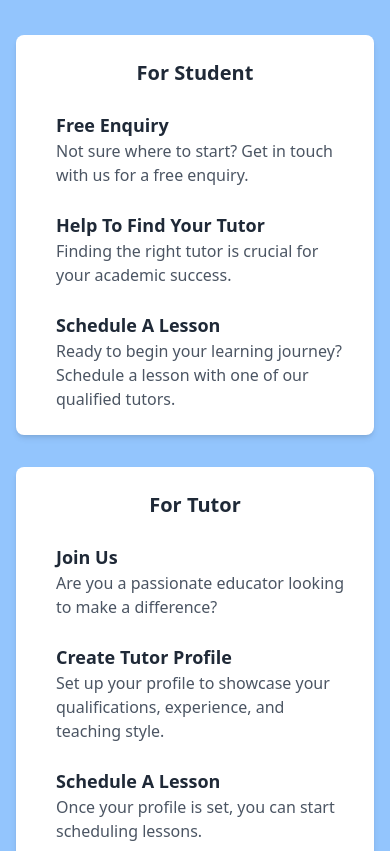
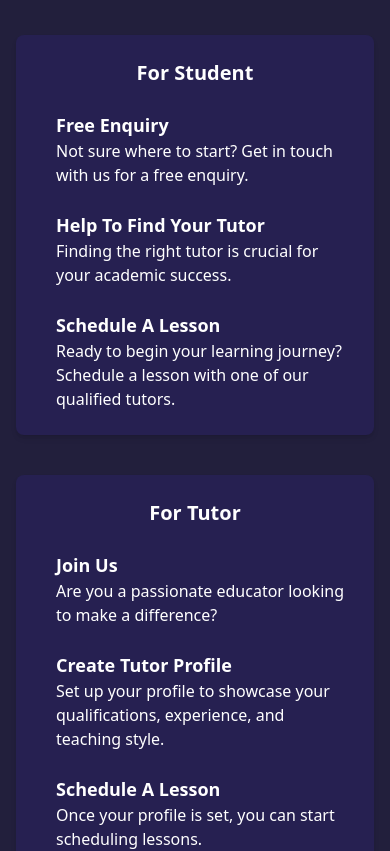
Before and after one commit to Amankrsingh58/Final_Project, a React (Create React App) app in the folder frontend/: page / in a window 390 px wide. Shown: the part 3860-4711 px from the top of the page. Built offline with nearby package versions, Linux system fonts and the light colour scheme.

Commit message:
Workprocees card update

```diff
--- a/frontend/src/components/WorkProcess.js
+++ b/frontend/src/components/WorkProcess.js
@@ -2,56 +2,49 @@ import React from 'react';
 
 const WorkProcess = () => {
   return (
-    <div className="bg-blue-300  py-12 px-4 lg:px-16">
-      <h2 className="text-center text-sm font-semibold text uppercase mb-2">
+    <div className="bg-[#221F3C] py-12 px-4 lg:px-16">
+      <h2 className="text-center text-sm font-semibold text-white uppercase mb-2">
         Work Process
       </h2>
-      <h1 className="text-center text-3xl lg:text-4xl font-bold text-gray-800 mb-10">
+      <h1 className="text-center text-white text-3xl lg:text-4xl font-bold mb-10">
         We Work Best When We Work Together
       </h1>
 
-    <div className=' h-auto flex lg:justify-between xs:flex-col lg:flex-row'>
-
-      <div className="bg-white shadow-md rounded-lg p-6 mb-8 lg:mb-12 w-[45%] xs:w-full lg:w-[45%]">
-        <h3 className="text-xl font-bold text-gray-800 mb-6 text-center lg:text-left">
+      <div className="h-auto flex flex-col lg:flex-row lg:justify-between gap-6">
+        <div className="bg-[#262051] transition-all duration-300 group hover:bg-white hover:shadow-lg lg:hover:scale-105 hover:rounded-lg shadow-md rounded-lg p-6 xs:mb-4 lg:mb-0 w-full lg:w-[45%]">
+          <h3 className="text-xl font-bold text-white mb-6 text-center lg:text-left group-hover:text-[#262051]">
             For Student
           </h3>
           <div className="space-y-6">
-          <div className="flex items-start space-x-4">
-            <div className="text-blue-600">
-              <i className="fas fa-envelope text-2xl"></i>
+            <div className="flex items-start space-x-4 group-hover:text-[#262051]">
+              <div>
+                <i className="fas fa-envelope text-2xl text-white group-hover:text-[#262051]"></i>
               </div>
               <div>
-              <h4 className="text-lg font-semibold text-gray-800">
-                Free Enquiry
-              </h4>
-              <p className="text-gray-600">
+                <h4 className="text-lg font-semibold text-white group-hover:text-[#262051]">Free Enquiry</h4>
+                <p className="text-white group-hover:text-[#262051]">
                   Not sure where to start? Get in touch with us for a free enquiry.
                 </p>
               </div>
             </div>
-          <div className="flex items-start space-x-4">
-            <div className="text-blue-600">
-              <i className="fas fa-user-graduate text-2xl"></i>
+            <div className="flex items-start space-x-4 group-hover:text-[#262051]">
+              <div>
+                <i className="fas fa-user-graduate text-2xl text-white group-hover:text-[#262051]"></i>
               </div>
               <div>
-              <h4 className="text-lg font-semibold text-gray-800">
-                Help To Find Your Tutor
-              </h4>
-              <p className="text-gray-600">
+                <h4 className="text-lg font-semibold text-white group-hover:text-[#262051]">Help To Find Your Tutor</h4>
+                <p className="text-white group-hover:text-[#262051]">
                   Finding the right tutor is crucial for your academic success.
                 </p>
               </div>
             </div>
-          <div className="flex items-start space-x-4">
-            <div className="text-blue-600">
-              <i className="fas fa-calendar-alt text-2xl"></i>
+            <div className="flex items-start space-x-4 group-hover:text-[#262051]">
+              <div>
+                <i className="fas fa-calendar-alt text-2xl text-white group-hover:text-[#262051]"></i>
               </div>
               <div>
-              <h4 className="text-lg font-semibold text-gray-800">
-                Schedule A Lesson
-              </h4>
-              <p className="text-gray-600">
+                <h4 className="text-lg font-semibold text-white group-hover:text-[#262051]">Schedule A Lesson</h4>
+                <p className="text-white group-hover:text-[#262051]">
                   Ready to begin your learning journey? Schedule a lesson with one
                   of our qualified tutors.
                 </p>
@@ -60,45 +53,41 @@ const WorkProcess = () => {
           </div>
         </div>
 
-      <div className="bg-white shadow-md rounded-lg p-6 mb-8 lg:mb-12 w-[45%] xs:w-full lg:w-[45%]">
-        <h3 className="text-xl font-bold text-gray-800 mb-6 text-center lg:text-left">
+        <div className="bg-[#262051] transition-all duration-300 group hover:bg-white hover:shadow-lg lg:hover:scale-105 hover:rounded-lg shadow-md rounded-lg p-6 xs:mb-4 lg:mb-0 w-full lg:w-[45%]">
+          <h3 className="text-xl font-bold text-white mb-6 text-center lg:text-left group-hover:text-[#262051]">
             For Tutor
           </h3>
           <div className="space-y-6">
-          <div className="flex items-start space-x-4">
-            <div className="text-blue-600">
-              <i className="fas fa-user-plus text-2xl"></i>
+            <div className="flex items-start space-x-4 group-hover:text-[#262051]">
+              <div>
+                <i className="fas fa-user-plus text-2xl text-white group-hover:text-[#262051]"></i>
               </div>
               <div>
-              <h4 className="text-lg font-semibold text-gray-800">Join Us</h4>
-              <p className="text-gray-600">
+                <h4 className="text-lg font-semibold text-white group-hover:text-[#262051]">Join Us</h4>
+                <p className="text-white group-hover:text-[#262051]">
                   Are you a passionate educator looking to make a difference?
                 </p>
               </div>
             </div>
-          <div className="flex items-start space-x-4">
-            <div className="text-blue-600">
-              <i className="fas fa-id-badge text-2xl"></i>
+            <div className="flex items-start space-x-4 group-hover:text-[#262051]">
+              <div>
+                <i className="fas fa-id-badge text-2xl text-white group-hover:text-[#262051]"></i>
               </div>
               <div>
-              <h4 className="text-lg font-semibold text-gray-800">
-                Create Tutor Profile
-              </h4>
-              <p className="text-gray-600">
+                <h4 className="text-lg font-semibold text-white group-hover:text-[#262051]">Create Tutor Profile</h4>
+                <p className="text-white group-hover:text-[#262051]">
                   Set up your profile to showcase your qualifications, experience,
                   and teaching style.
                 </p>
               </div>
             </div>
-          <div className="flex items-start space-x-4">
-            <div className="text-blue-600">
-              <i className="fas fa-calendar-alt text-2xl"></i>
+            <div className="flex items-start space-x-4 group-hover:text-[#262051]">
+              <div>
+                <i className="fas fa-calendar-alt text-2xl text-white group-hover:text-[#262051]"></i>
               </div>
               <div>
-              <h4 className="text-lg font-semibold text-gray-800">
-                Schedule A Lesson
-              </h4>
-              <p className="text-gray-600">
+                <h4 className="text-lg font-semibold text-white group-hover:text-[#262051]">Schedule A Lesson</h4>
+                <p className="text-white group-hover:text-[#262051]">
                   Once your profile is set, you can start scheduling lessons.
                 </p>
               </div>
--- a/frontend/tailwind.config.js
+++ b/frontend/tailwind.config.js
@@ -15,6 +15,13 @@ module.exports = {
       fontFamily: {
         inter: ['Inter', 'sans-serif'],
       },
+      transitionProperty: {
+        'custom': 'background, border, border-radius, box-shadow, transform',
+      },
+      transitionDuration: {
+        'default': '300ms',
+        'long': '400ms',
+      },
     },
   },
   plugins: [],
```
Lines whose indentation alone changed are shown as unchanged.
